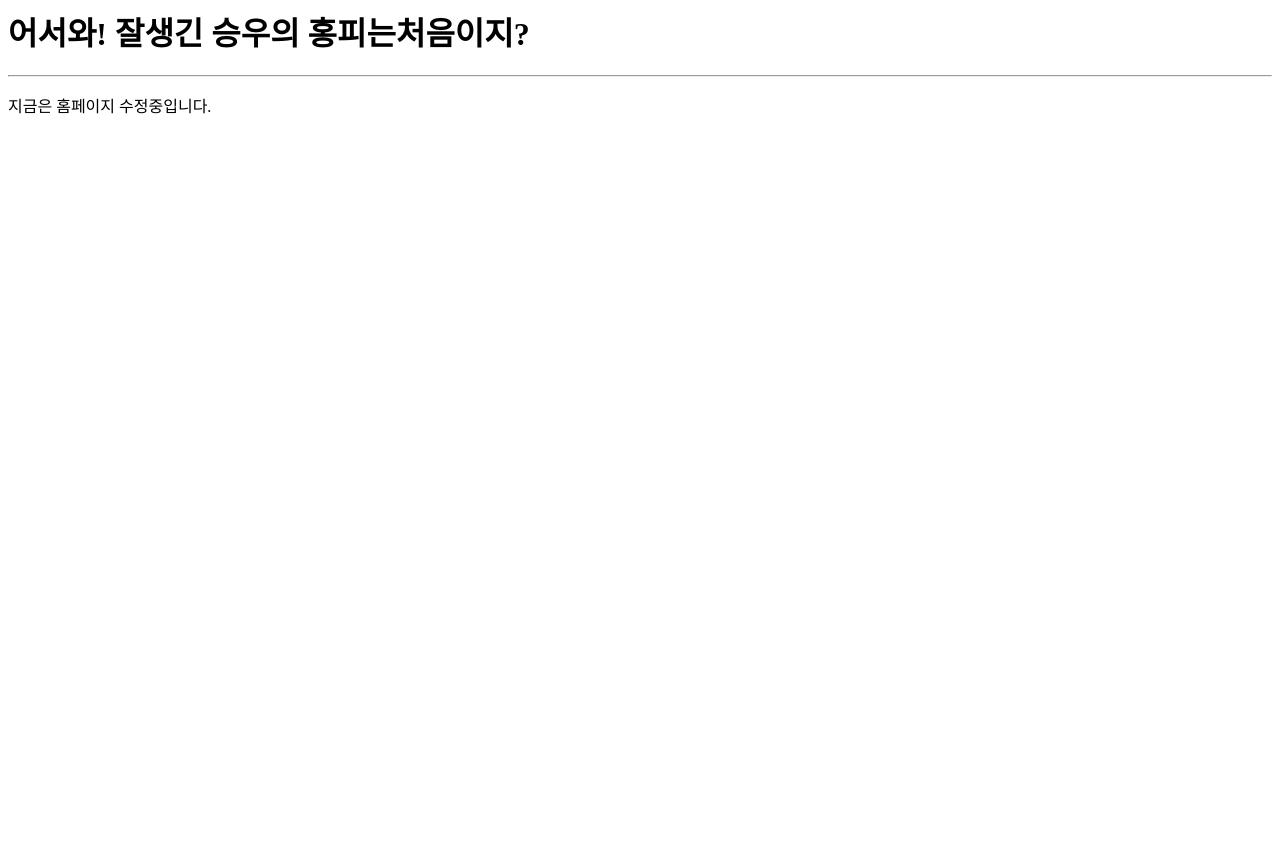
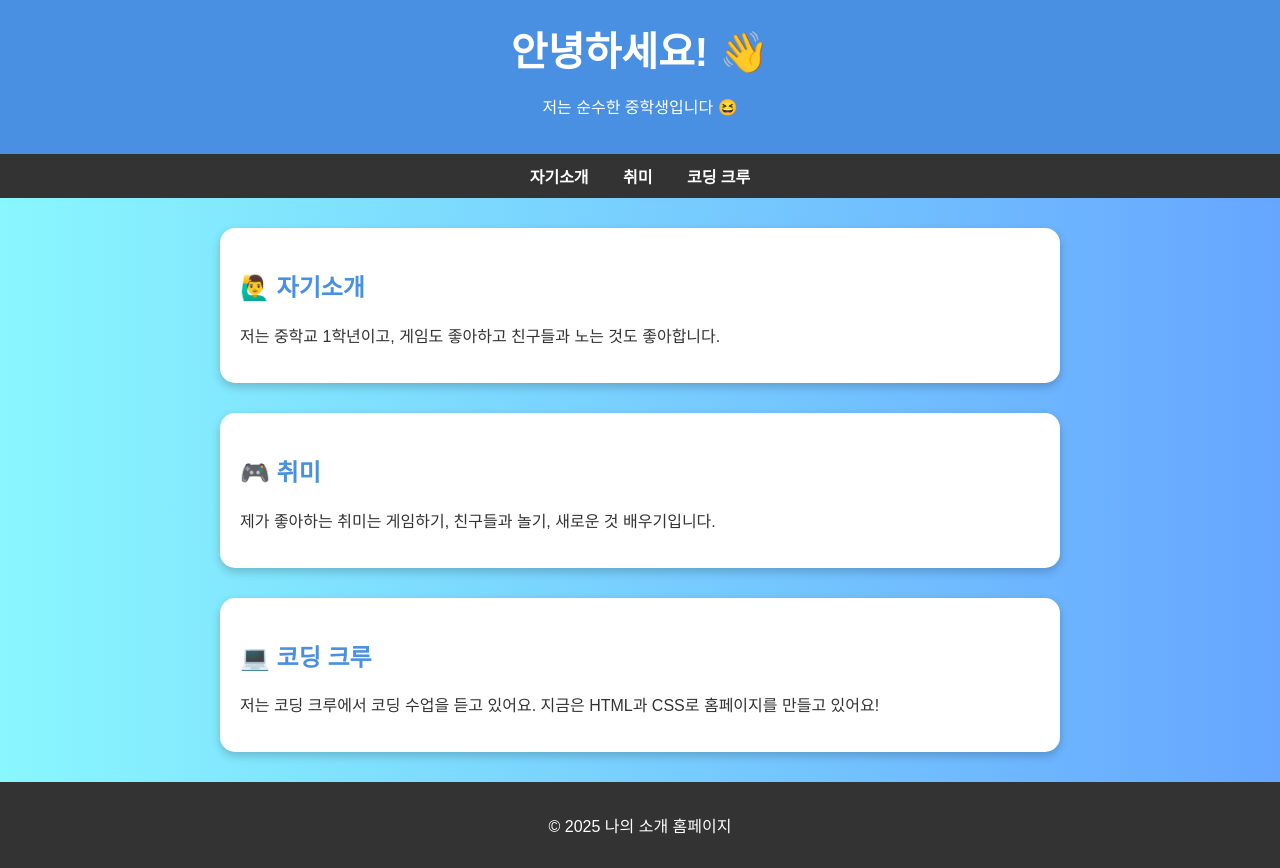
Before and after one commit to seungwo-test/seungwo-test.github.io, a plain HTML site: page index.html in a window 1280 px wide. Before the commit the page ends 800 px from the top, so only its background shows below. Drawn offline with Linux system fonts and the light colour scheme.

Commit message:
Update index.html

```diff
--- a/index.html
+++ b/index.html
@@ -1,11 +1,99 @@
-<!DOCTYPE Htmll>
-<html>
-  <head>
-    <title>승우의홈페이지</title>
-  </head>
-  <body>
-    <h1>어서와! 잘생긴 승우의 홍피는처음이지?</h1>
-    <hr>
-    <p>지금은 홈페이지 수정중입니다.</p>
-  </body>
+<!DOCTYPE html>
+<html lang="ko">
+<head>
+  <meta charset="UTF-8">
+  <title>나의 소개 홈페이지</title>
+  <style>
+    body {
+      font-family: 'Arial', sans-serif;
+      margin: 0;
+      padding: 0;
+      background: linear-gradient(to right, #89f7fe, #66a6ff);
+      color: #333;
+    }
+
+    header {
+      background: #4a90e2;
+      color: white;
+      padding: 20px;
+      text-align: center;
+    }
+
+    header h1 {
+      margin: 0;
+      font-size: 2.5rem;
+    }
+
+    nav {
+      background: #333;
+      padding: 10px;
+      text-align: center;
+    }
+
+    nav a {
+      color: white;
+      margin: 0 15px;
+      text-decoration: none;
+      font-weight: bold;
+    }
+
+    nav a:hover {
+      text-decoration: underline;
+    }
+
+    section {
+      max-width: 800px;
+      margin: 30px auto;
+      background: white;
+      padding: 20px;
+      border-radius: 15px;
+      box-shadow: 0 4px 10px rgba(0,0,0,0.2);
+    }
+
+    section h2 {
+      color: #4a90e2;
+    }
+
+    footer {
+      text-align: center;
+      padding: 15px;
+      background: #333;
+      color: white;
+      margin-top: 30px;
+    }
+  </style>
+</head>
+<body>
+
+  <header>
+    <h1>안녕하세요! 👋</h1>
+    <p>저는 순수한 중학생입니다 😆</p>
+  </header>
+
+  <nav>
+    <a href="#about">자기소개</a>
+    <a href="#hobby">취미</a>
+    <a href="#coding">코딩 크루</a>
+  </nav>
+
+  <section id="about">
+    <h2>🙋‍♂️ 자기소개</h2>
+    <p>저는 중학교 1학년이고, 게임도 좋아하고 친구들과 노는 것도 좋아합니다.</p>
+  </section>
+
+  <section id="hobby">
+    <h2>🎮 취미</h2>
+    <p>제가 좋아하는 취미는 게임하기, 친구들과 놀기, 새로운 것 배우기입니다.</p>
+  </section>
+
+  <section id="coding">
+    <h2>💻 코딩 크루</h2>
+    <p>저는 코딩 크루에서 코딩 수업을 듣고 있어요. 지금은 HTML과 CSS로 홈페이지를 만들고 있어요!</p>
+  </section>
+
+  <footer>
+    <p>© 2025 나의 소개 홈페이지</p>
+  </footer>
+
+</body>
 </html>
```
